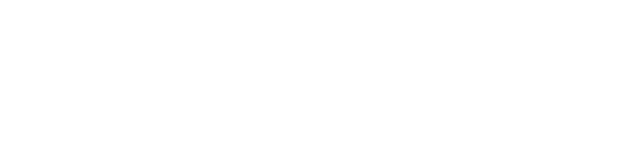
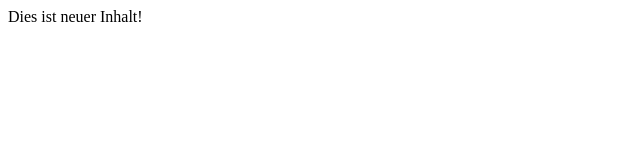
Before and after one commit to GGeasygame/m324-task-2-git-jonas-kaufmann, a plain HTML site: page index.html in a window 1280 px wide. Shown: the whole page, without its empty margins (0-640 px from the left). Drawn offline with Linux system fonts and the light colour scheme.

Commit message:
changed index.html

```diff
--- a/index.html
+++ b/index.html
@@ -5,6 +5,6 @@
     <title>Title</title>
 </head>
 <body>
-
+    Dies ist neuer Inhalt!
 </body>
 </html>
```
